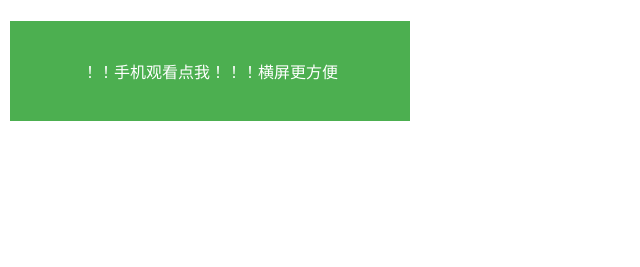
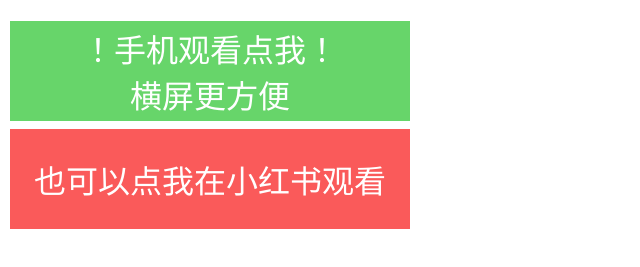
Before and after one commit to Exynos-8890/Exynos-8890.github.io, a plain HTML site: page demo/show.html in a window 1280 px wide. Shown: the part 251-518 px from the top of the page, without its empty margins (0-640 px from the left). Drawn offline with Linux system fonts and the light colour scheme.

Commit message:
add dual source

```diff
--- a/demo/show.html
+++ b/demo/show.html
@@ -15,13 +15,13 @@
         margin-right: auto;
 
         /* Optional: Style the button */
-        background-color: #4CAF50; /* Green */
+         /* Green */
         border: none;
         color: white;
         text-align: center;
         text-decoration: none;
         display: inline-block;
-        font-size: 16px;
+        font-size: 32px;
         margin: 4px 2px;
         cursor: pointer;
     }
@@ -39,7 +39,8 @@
     </video>
     <p></p>
 
-    <button class="fullscreen-btn" onclick="makeFullScreen()">！！手机观看点我！！！横屏更方便</button>
+    <button class="fullscreen-btn" style="background-color: #67d56a;" onclick="makeFullScreen()">！手机观看点我！<br>横屏更方便</button><br>
+    <button class="fullscreen-btn" style="background-color: #fa5a5a;" onclick="makeFullScreen()">也可以点我在小红书观看</button>
 
     <script>
         function makeFullScreen() {
```
